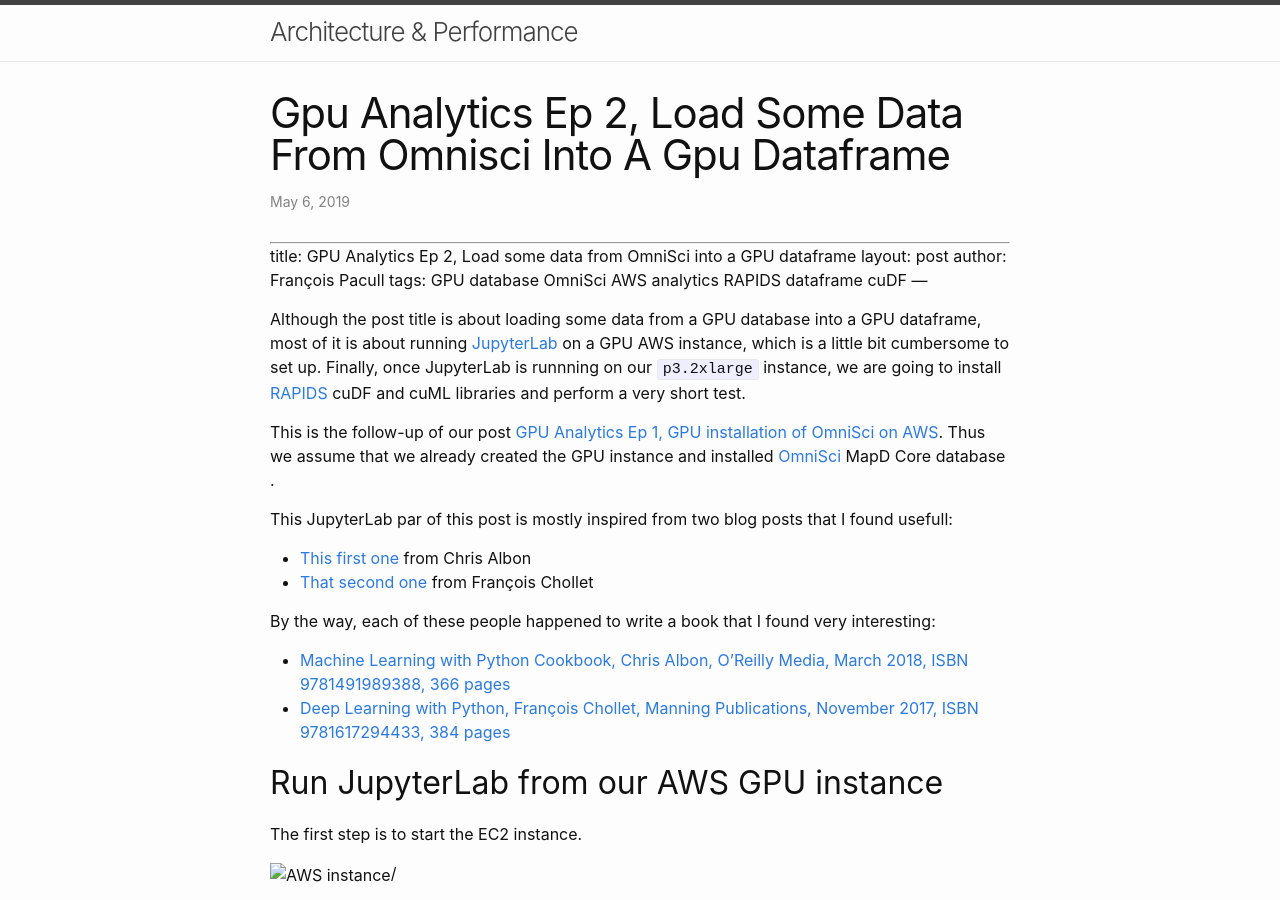
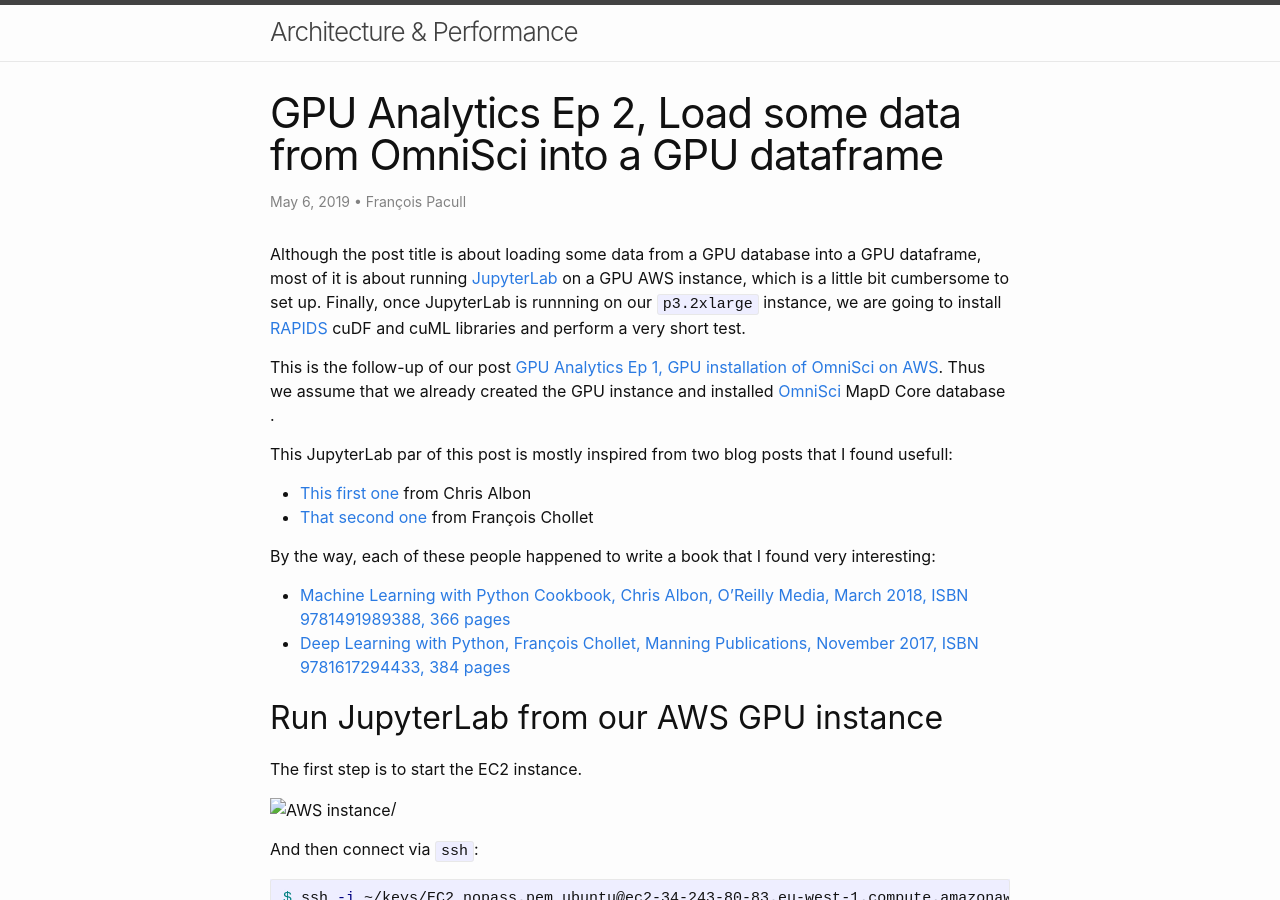
Before and after one commit to aetperf/aetperf.github.io, a Jekyll site: the page built from _posts/2019-05-06-GPU-Analytics-Ep-2,-Load-some-data-from-OmniSci-into-a-GPU-dataframe.md, in a window 1280 px wide and 900 px high. Built offline with Jekyll 4.4.1, drawn with Linux system fonts in a browser that asks for light colours; our own code applies the rules of GitHub Pages for plain Markdown files; some of the changed lines change nothing that is shown; some of the changed text lies outside the part shown.

Commit message:
minor update

````diff
--- a/_posts/2019-05-06-GPU-Analytics-Ep-2,-Load-some-data-from-OmniSci-into-a-GPU-dataframe.md
+++ b/_posts/2019-05-06-GPU-Analytics-Ep-2,-Load-some-data-from-OmniSci-into-a-GPU-dataframe.md
@@ -1,4 +1,3 @@
-
 ---
 title: GPU Analytics Ep 2, Load some data from OmniSci into a GPU dataframe
 layout: post
@@ -302,6 +301,7 @@
 con = connect(user="mapd", password="HyperInteractive", host="localhost", dbname="mapd")
 ```
 
+Let's query the DB and load the result of the query into a GPU dataframe:
 
 ```python
 query = "SELECT flight_year, flight_month, flight_dayofmonth, flight_dayofweek, deptime FROM flights_2008_7M LIMIT 1000;"
@@ -327,3 +327,5 @@
 type(gpudf)
 ```
     cudf.dataframe.dataframe.DataFrame
+
+This seems to work fine! In the next episode, we are going to look at row-wise user defined functions, either on cuDF and Pandas dataframes.
````
